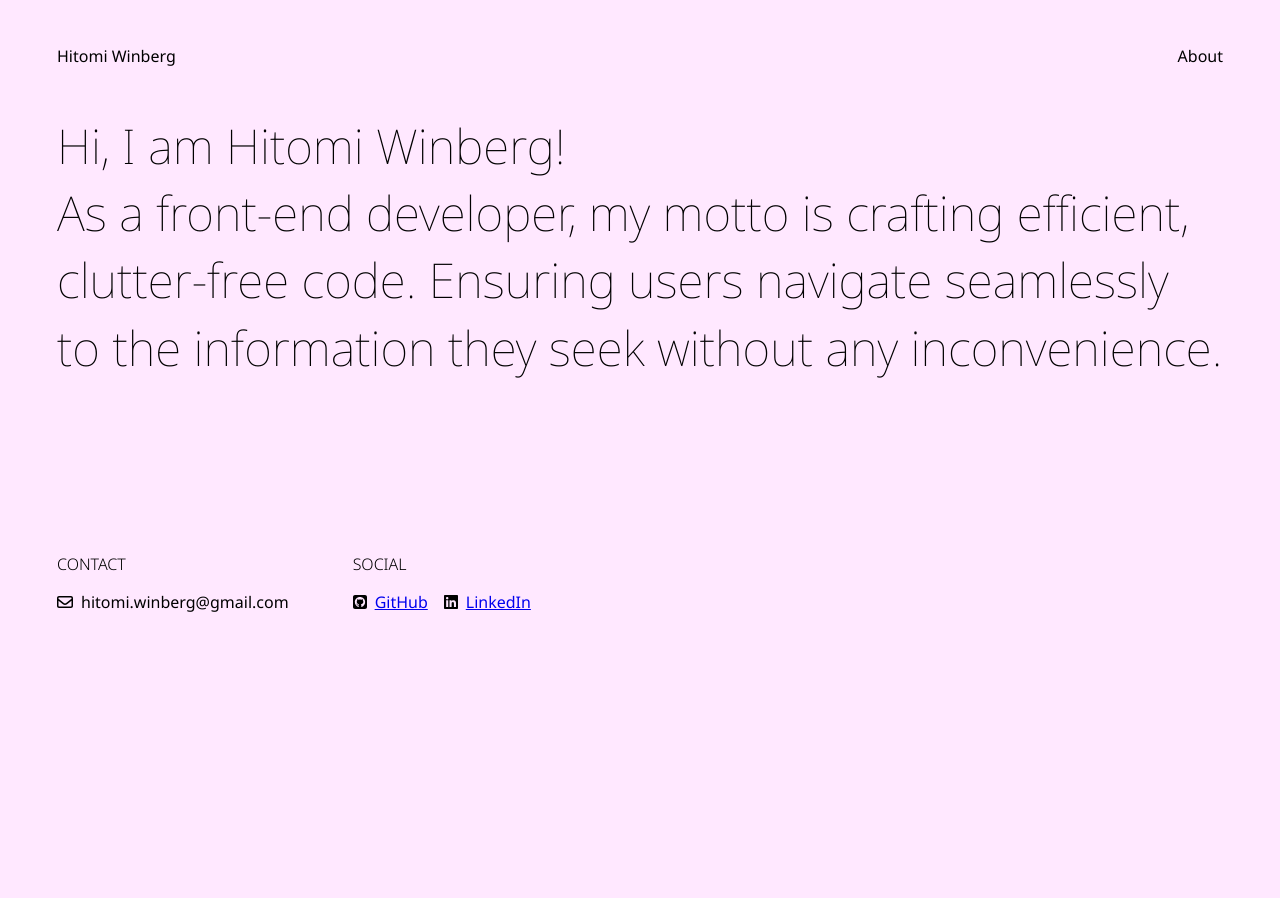
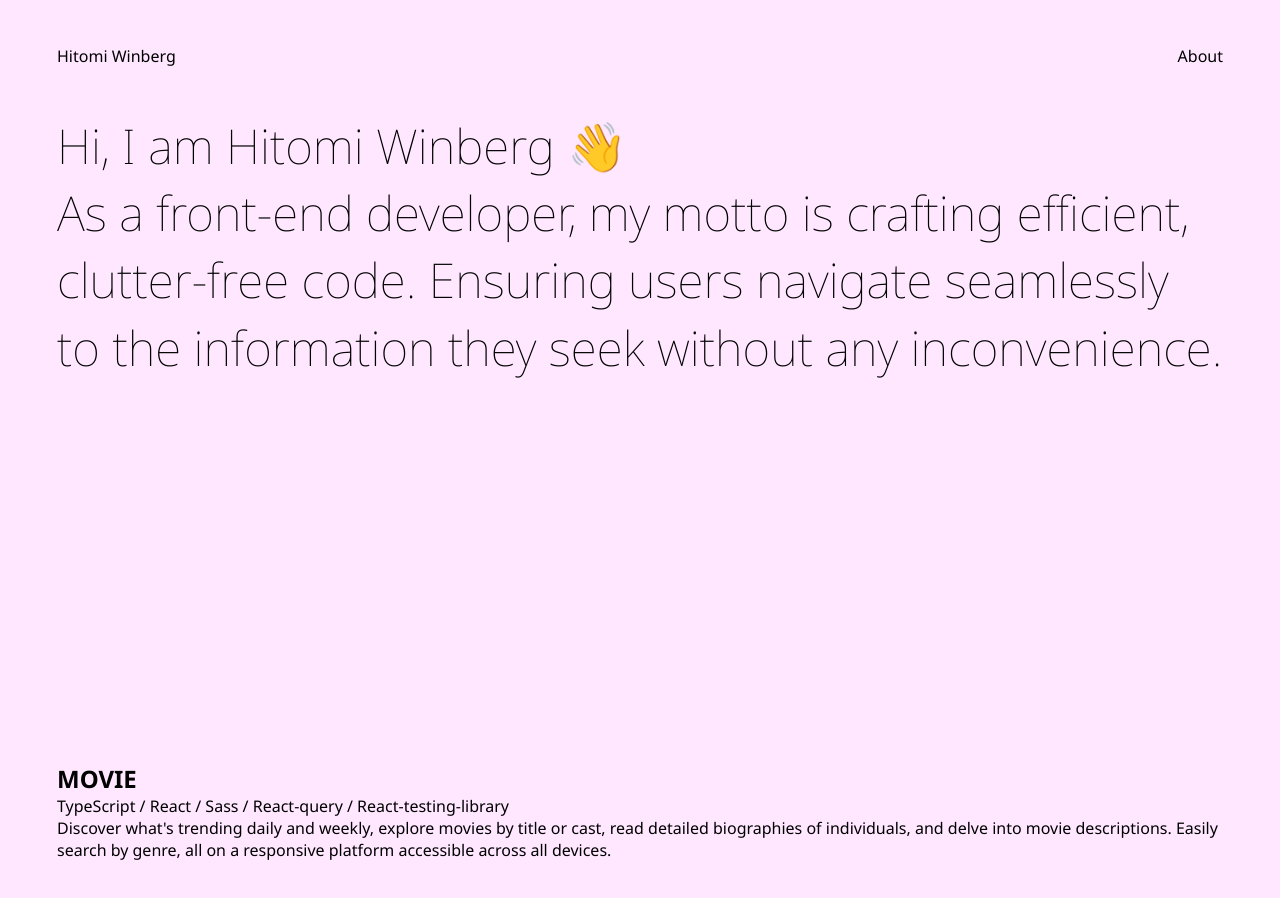
Before and after one commit to HitomiWin/My_Portfolio, a Next.js app: page / in a window 1280 px wide. Shown: the top 898 px of the page. Before the commit the page ends 800 px from the top, so only its background shows below. Built offline with nearby package versions, Linux system fonts and the light colour scheme.

Commit message:
fix temporary

```diff
--- a/app/ui/home/components/hero.tsx
+++ b/app/ui/home/components/hero.tsx
@@ -7,12 +7,12 @@ export default function Hero() {
     <section className={`${styles.hero}`}>
       <div className={`${styles.container} wContainer`}>
         <h1>
-          Hi, I am Hitomi Winberg! <br />
+          Hi, I am Hitomi Winberg 👋 <br />
           As a front-end developer, my motto is crafting efficient, clutter-free
           code. Ensuring users navigate seamlessly to the information they seek
           without any inconvenience.{" "}
         </h1>
-        <Contacts />
+        {/* <Contacts /> */}
       </div>
     </section>
   );
--- a/app/ui/home/home.module.css
+++ b/app/ui/home/home.module.css
@@ -10,7 +10,7 @@
 .hero h1 {
   display: block;
   line-height: 1.4em;
-  font-size: clamp(2rem, 10vmax, 3rem);
+  font-size: clamp(2rem, 4.4vw, 3rem);
   font-weight: 100;
 }
 .contactContainer {
--- a/app/ui/home/page.tsx
+++ b/app/ui/home/page.tsx
@@ -7,7 +7,7 @@ export default function Home() {
     <>
       {" "}
       <Hero />
-      {/* <Projects /> */}
+      <Projects />
     </>
   );
 }
--- a/app/ui/projects/project.tsx
+++ b/app/ui/projects/project.tsx
@@ -1,4 +1,5 @@
-import { ProjectsData } from "@/constants/progects";
+import { ProjectsData } from "@/constants/projects";
+import styles from "./project.module.css";
 import Image from "next/image";
 interface Props {
   project: ProjectsData;
@@ -7,13 +8,20 @@ interface Props {
 export default function Project({ project }: Props) {
   const height = project.imageHeight / (project.imageWidth / 300);
   return (
-    <div>
-      <Image
+    <div className={`${styles.container} wContainer`}>
+      <div className={styles.text}>
+        <h2>{project.id.toUpperCase()}</h2>
+        <p>{project.skills.map((skill) => skill).join(" / ")}</p>
+        <p>{project.description}</p>
+      </div>
+      <figure className={styles.img}>
+        {/* <Image
         src={project.imagePath}
         alt="project image"
         width={project.imageWidth}
         height={project.imageHeight}
-      />
+      /> */}
+      </figure>
     </div>
   );
 }
--- a/app/ui/projects/projects.tsx
+++ b/app/ui/projects/projects.tsx
@@ -5,7 +5,7 @@ import styles from "./project.module.css";
 
 export default function Projects() {
   return (
-    <section className={`${styles.container} wContainer`}>
+    <section className={styles.imgtext}>
       {projectData.map((project) => (
         <Project project={project} key={project.id} />
       ))}
--- a/constants/index.ts
+++ b/constants/index.ts
@@ -1,3 +1,3 @@
 export * from "./contacts";
-export * from "./progects";
+export * from "./projects";
 export * from "./skill";
--- a/constants/progects.ts
+++ b/constants/projects.ts
@@ -27,17 +27,17 @@ export const projectData: Array<ProjectsData> = [
     imageWidth: 1435,
     imageHeight: 876,
   },
-  {
-    id: "practical-react-component",
-    description:
-      "A catalogue of React components focused on ease-of-use. I'm fixing buggs as a contoributor",
-    skills: ["TypeScript", "React", "Jest", "MDX", "Cypress", "Formik"],
-    githubUrl:
-      "https://github.com/AxisCommunications/practical-react-components",
-    deployUrl:
-      "https://axiscommunications.github.io/practical-react-components/",
-    imagePath: "/practical-react-components.png",
-    imageWidth: 1519,
-    imageHeight: 870,
-  },
+  // {
+  //   id: "practical-react-component",
+  //   description:
+  //     "A catalogue of React components focused on ease-of-use. I'm fixing buggs as a contoributor",
+  //   skills: ["TypeScript", "React", "Jest", "MDX", "Cypress", "Formik"],
+  //   githubUrl:
+  //     "https://github.com/AxisCommunications/practical-react-components",
+  //   deployUrl:
+  //     "https://axiscommunications.github.io/practical-react-components/",
+  //   imagePath: "/practical-react-components.png",
+  //   imageWidth: 1519,
+  //   imageHeight: 870,
+  // },
 ];
```
